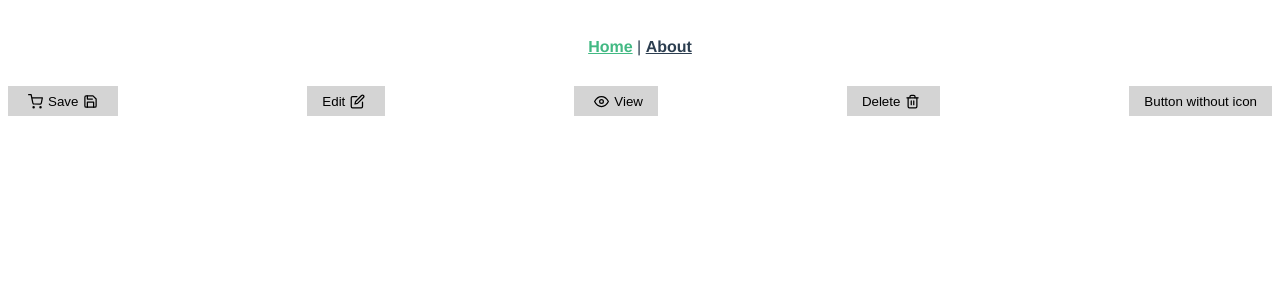
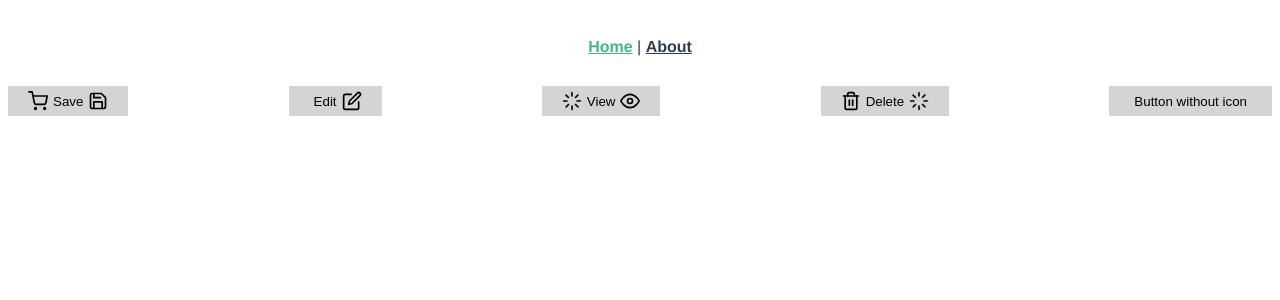
Before and after one commit to devKR2911/findwise-evaluation, a Vue app: page / in a window 1280 px wide. Shown: the top 300 px of the page. Built offline with nearby package versions, Linux system fonts and the light colour scheme.

Commit message:
Added spinning animation for thr icons

```diff
--- a/src/components/core/Button/Button.vue
+++ b/src/components/core/Button/Button.vue
@@ -1,9 +1,13 @@
 <template>
     <div>
         <button class="base-button" :title="info">
-            <slot name="left-icon"></slot>
+            <div class="left-img" :class="{ 'rotate': isLeftIconRotating }">
+                <slot name="left-icon"></slot>
+            </div>
             {{ label }}
-            <slot name="right-icon"></slot>
+            <div class="right-img" :class="{ 'rotate': isRightIconRotating }">
+                <slot name="right-icon"></slot>
+            </div>
         </button>
     </div>
 </template>
@@ -23,6 +27,16 @@ export default defineComponent({
             type: String,
             required: false,
             default: "",
+        },
+        isLeftIconRotating: {
+            type: Boolean,
+            required: false,
+            default: false
+        },
+        isRightIconRotating: {
+            type: Boolean,
+            required: false,
+            default: false
         }
     },
     setup() {
@@ -44,9 +58,24 @@ export default defineComponent({
     background: #d4d4d4;
     min-height: 30px;
     img {
+        width: 100%;
+    }
+    .left-img,
+    .right-img {
+        margin: 0 5px;
         max-width: 20px;
-        margin: 0 5px;
-        max-height: 15px;
+        max-height: 20px;
+    }
+    .rotate {
+        animation: cyclic 2s infinite linear;
+    }
+    @keyframes cyclic {
+        from {
+            -webkit-transform: rotate(0deg);
+        }
+        to {
+            -webkit-transform: rotate(359deg);
+        }
     }
 }
 </style>
--- a/src/views/HomeView.vue
+++ b/src/views/HomeView.vue
@@ -17,15 +17,21 @@
         </template>
       </CButton>
 
-      <CButton label="View" info="This is a View button having icon on left">
+      <CButton label="View" info="This is a View button having icon on left" :isLeftIconRotating="true">
         <template v-slot:left-icon>
+          <img src="@/assets/icons/loader.svg" alt="Delete Icon" />
+        </template>
+        <template v-slot:right-icon>
           <img src="@/assets/icons/view.svg" alt="View Icon" />
         </template>
       </CButton>
 
-      <CButton label="Delete" info="This is a Delete button">
+      <CButton label="Delete" info="This is a Delete button on left and loader on right" :isRightIconRotating="true">
+        <template v-slot:left-icon>
+          <img src="@/assets/icons/delete.svg" alt="Delete Icon" />
+        </template>
         <template v-slot:right-icon>
-          <img src="@/assets/icons/delete.svg" alt="Delete Icon" />
+          <img src="@/assets/icons/loader.svg" alt="Delete Icon" />
         </template>
       </CButton>
 
```
Also changed, not shown: src/assets/icons/loader.svg (added).
